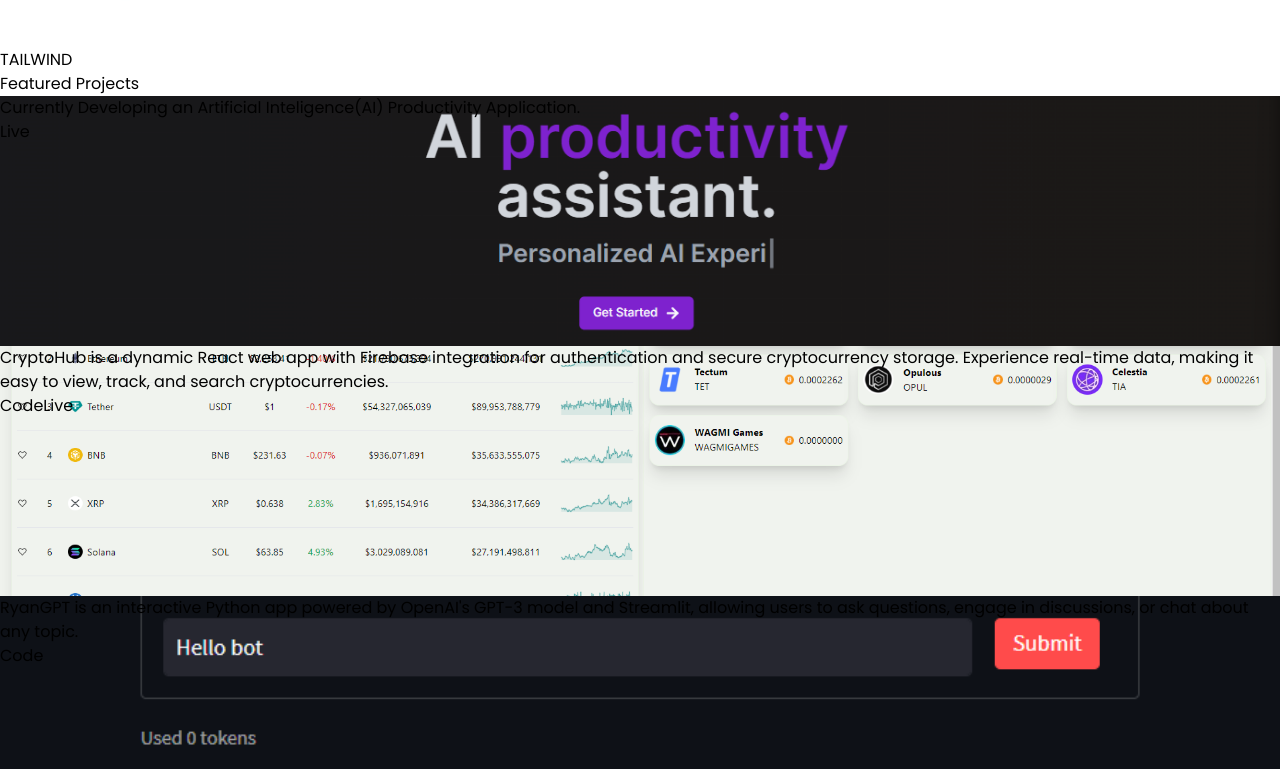
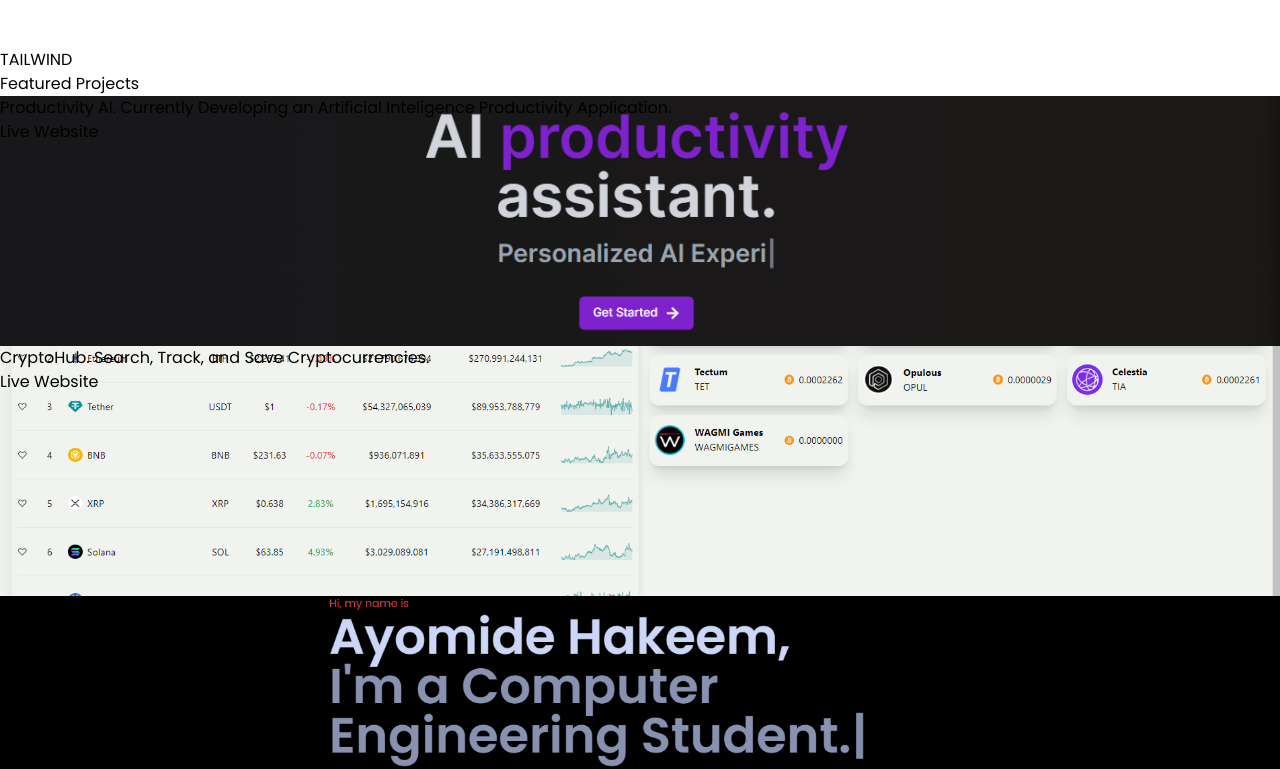
Before and after one commit to ashakeem/Portfolio, a React (Vite) app: page / in a window 1280 px wide. Shown: the part 3892-4661 px from the top of the page. Built offline with nearby package versions, Linux system fonts and the light colour scheme; a web font is replaced by a local one.

Commit message:
Project Section

```diff
--- a/src/components/Projects.jsx
+++ b/src/components/Projects.jsx
@@ -54,12 +54,12 @@
                             item.live === "" ? "hidden" : ""
                           }`}
                       >
-                        Live
+                        Live Website
                       </button>
                     </a>
                   )}
-                   {/* Demo Button */}
-                   {item.demo && (
+                  {/* Demo Button */}
+                  {item.demo && (
                     <a href={item.demo} target="_blank">
                       <button
                         className={`text-center rounded-lg px-4 py-3 m-2
--- a/src/data/data.jsx
+++ b/src/data/data.jsx
@@ -1,34 +1,32 @@
-import RyanGPT from "../assets/projects/ryangpt.png";
+import Portfolio from "../assets/projects/PortFolio.png";
 import CryptoHub from "../assets/projects/cryptohub.png";
 import ProdAI from "../assets/projects/productivityai.png";
 
 export const data = [
   {
     id: 1,
-    name: "Currently Developing an Artificial Inteligence(AI) Productivity Application. ",
+    name: "Productivity AI. Currently Developing an Artificial Inteligence Productivity Application. ",
     image: ProdAI,
     github: "",
     live: "https://productivity-ai.vercel.app/",
     demo: "",
   },
 
-
   {
     id: 2,
-    name: " CryptoHub is a dynamic React web app with Firebase integration for authentication and secure cryptocurrency storage. Experience real-time data, making it easy to view, track, and search cryptocurrencies.",
+    name: " CryptoHub. Search, Track, and Save Cryptocurrencies.",
     image: CryptoHub,
-    github: "https://github.com/ashakeem/CryptoHub",
+    github: "",
     live: "https://cryptohub-51b56.web.app/",
     demo: "",
   },
 
   {
     id: 3,
-    name: "RyanGPT is an interactive Python app powered by OpenAI's GPT-3 model and Streamlit, allowing users to ask questions, engage in discussions, or chat about any topic.",
-    image: RyanGPT,
-    github: "https://github.com/ashakeem/RyanGPT",
-    live: "",
+    name: "My Personal Portfolio Website",
+    image: Portfolio,
+    github: "",
+    live: "https://ayomidehakeem.dev",
     demo: "",
   },
-
 ];
```
Also changed, not shown: src/assets/projects/PortFolio.png (added), src/assets/projects/ryangpt.png (deleted).
